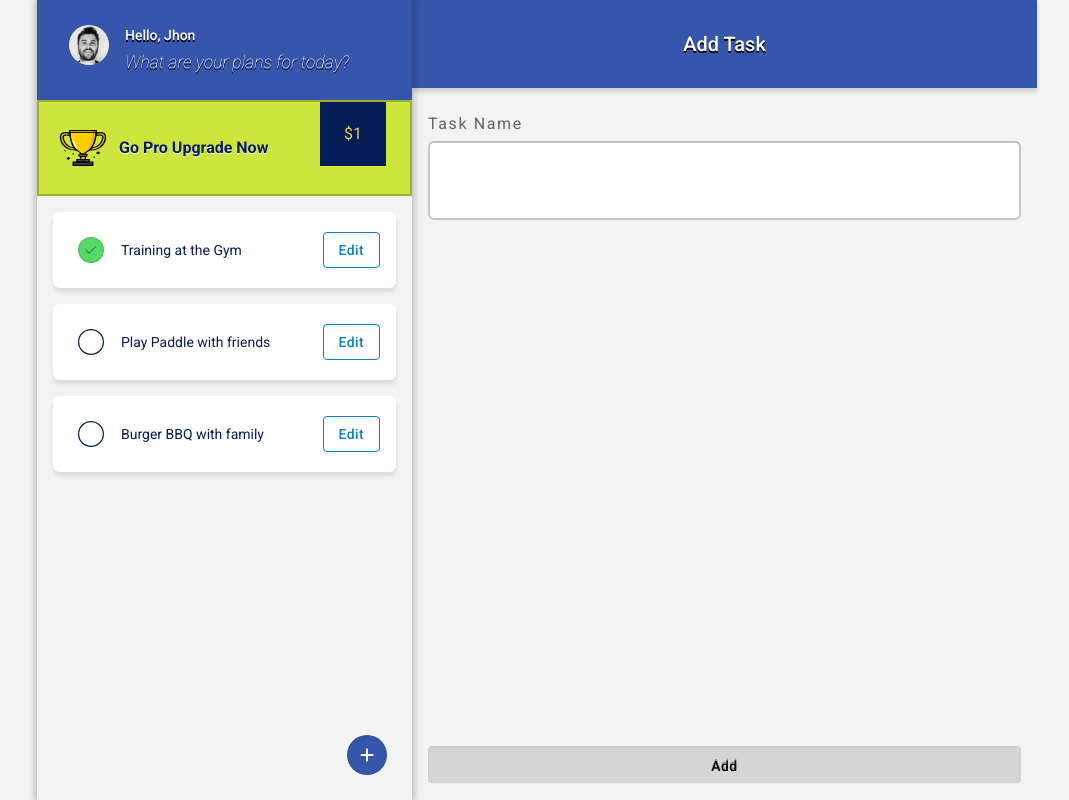
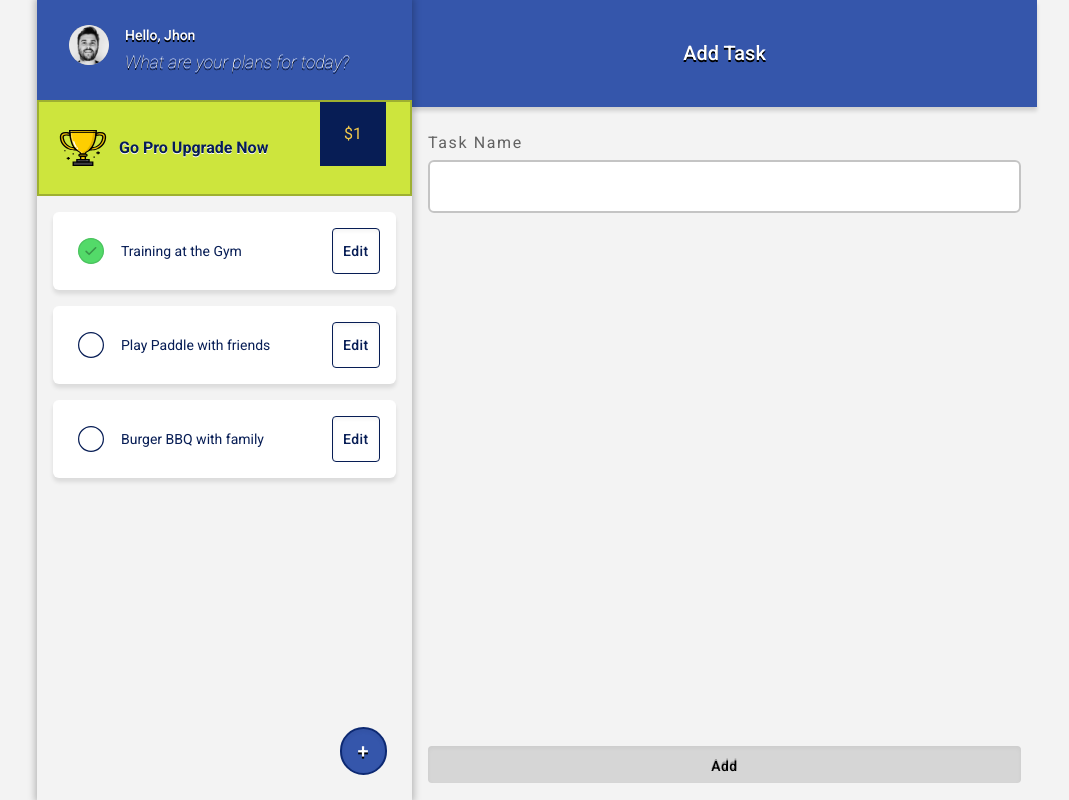
Before and after one commit to henzyd/jhon-todo, a React (Vite) app: page / in a window 1280 px wide. Shown: the whole page, without its empty margins (103-1172 px from the left). Built offline with nearby package versions, Linux system fonts and the light colour scheme.

Commit message:
fix: ui bugs in button and input components

```diff
--- a/src/App.tsx
+++ b/src/App.tsx
@@ -1,6 +1,5 @@
 import { useState } from "react";
 import { Avatar as MuiAvatar } from "@mui/material";
-import { FaPlus } from "react-icons/fa6";
 import { v4 as uuidv4 } from "uuid";
 import "./App.css";
 import Button from "./components/button";
@@ -67,17 +66,17 @@ function App() {
               ))}
             </div>
             <Button
-              className="!absolute bottom-[25px] right-[25px] w-fit !rounded-full !p-3"
+              className="!absolute bottom-[25px] right-[25px] w-fit !rounded-full !p-4"
               size="small"
               onClick={() => {
                 setEdittingTask(null);
               }}
             >
-              <FaPlus className="text-base" />
+              <span className="text-xl leading-3">+</span>
             </Button>
           </aside>
           <main className="h-screen flex flex-col">
-            <div className="bg-primary-02 shadow-header flex justify-center h-[100px] items-center">
+            <div className="bg-primary-02 shadow-header flex justify-center h-[124px] items-center">
               <span className="text-xl text-white font-medium text-shadow">
                 {edittingTask ? "Edit Task" : "Add Task"}
               </span>
--- a/src/components/button.tsx
+++ b/src/components/button.tsx
@@ -3,6 +3,7 @@ import { twMerge } from "tailwind-merge";
 
 export default function Button({
   loading,
+  disabled,
   variant = "contained",
   className,
   sx,
@@ -14,20 +15,30 @@ export default function Button({
       className={twMerge(
         `!normal-case !shadow-inner !min-w-0`,
         loading && `opacity-40 !cursor-not-allowed !shadow-none`,
+        disabled && `!border-0`,
         `${className}`
       )}
       {...props}
       sx={{
         "&.MuiButton-outlinedPrimary": {
-          color: "#0e82bb !important",
-          borderColor: "#0e82bb !important",
+          color: "#071D55 !important",
+          borderColor: "#071D55 !important",
         },
         "&.MuiButton-contained": {
           textShadow: "0px 2px 0px #000000",
+          boxShadow:
+            "0px 3px 1px 0px #A8B5DE80 inset, 0px 4px 4px 0px #00000040",
+        },
+        "&.MuiButton-containedPrimary": {
+          border: "2px solid #0D2972",
+        },
+        "&.MuiButton-containedError": {
+          border: "2px solid #720D0D",
         },
         ...sx,
       }}
       loading={loading}
+      disabled={disabled}
       disableElevation
     >
       {props.children}
--- a/src/components/input.tsx
+++ b/src/components/input.tsx
@@ -38,7 +38,7 @@ export default function Input({
       )}
       <OutlinedInput
         className={twMerge(
-          "w-full !rounded-md !bg-white text-primary-03",
+          "w-full !rounded-md !bg-white !text-primary-03 !p-1 !px-2",
           className
         )}
         {...props}
@@ -50,7 +50,6 @@ export default function Input({
           //   borderColor: "pink !important",
           // },
           "& .MuiOutlinedInput-input": {
-            padding: "11px 13.5px",
             borderColor: `${props.readOnly ? "transparent" : "#0071B9"}`,
             "&:hover": {
               borderColor: "pink",
--- a/src/components/task.tsx
+++ b/src/components/task.tsx
@@ -37,6 +37,7 @@ export default function Task({ id, text, done, taskClickHandler }: TaskProps) {
         </p>
       </div>
       <Button
+        className="!text-sm !py-3 !px-[0.65rem]"
         variant="outlined"
         onClick={() => {
           taskClickHandler({
--- a/src/theme.tsx
+++ b/src/theme.tsx
@@ -6,7 +6,7 @@ const theme = createTheme({
       main: "#3556AB",
     },
     error: {
-      main: "#720D0D",
+      main: "#AB3535",
     },
     secondary: {
       main: "#49C25D",
--- a/tailwind.config.js
+++ b/tailwind.config.js
@@ -9,7 +9,7 @@ export default {
           "02": "#3556AB",
           "03": "#0D2972",
         },
-        error: "#720D0D",
+        error: "#AB3535",
       },
       boxShadow: {
         btn: "0px 4px 4px 0px #00000040",
```
